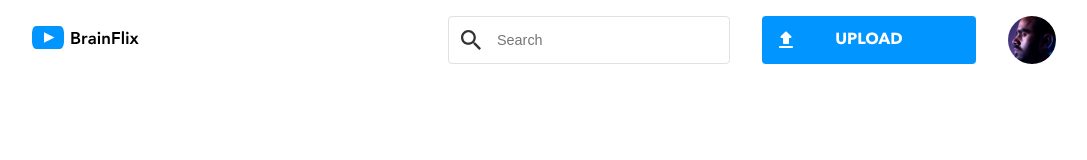
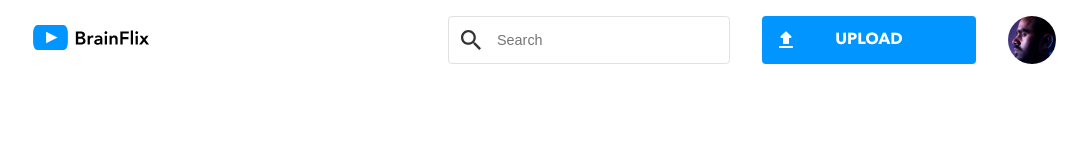
Before and after one commit to LegusX/henrie-logan-brainflix, a React (Create React App) app: page / in a window 1280 px wide. Shown: the top 160 px of the page, without its empty margins (96-1183 px from the left). Built offline with nearby package versions, Linux system fonts and the light colour scheme.

Commit message:
Add logo and finish nav

```diff
--- a/src/components/nav/nav.css
+++ b/src/components/nav/nav.css
@@ -75,9 +75,9 @@
     margin: 0;
   }
 }
-.nav__logo > img {
+.nav__logo > a > img {
   height: 25px;
-  width: 120px;
+  aspect-ratio: 5;
 }
 @media only screen and (min-width: 768px) {
   .nav__right {
--- a/src/components/nav/nav.scss
+++ b/src/components/nav/nav.scss
@@ -45,9 +45,9 @@
 			margin: 0;
 		}
 
-		& > img {
+		& > a > img {
 			height: 25px;
-			width: 120px;
+			aspect-ratio: 5;
 		}
 	}
 
```
Also changed, not shown: 1 other file (tests, documents, lock files or other folders).
